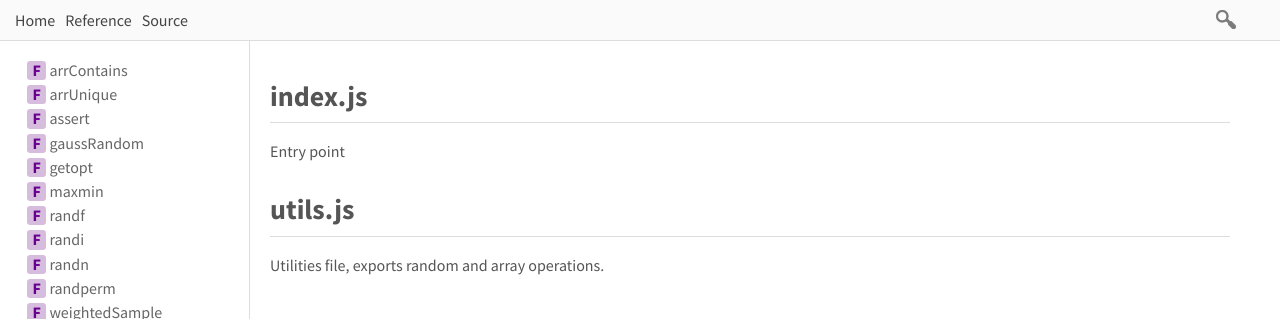
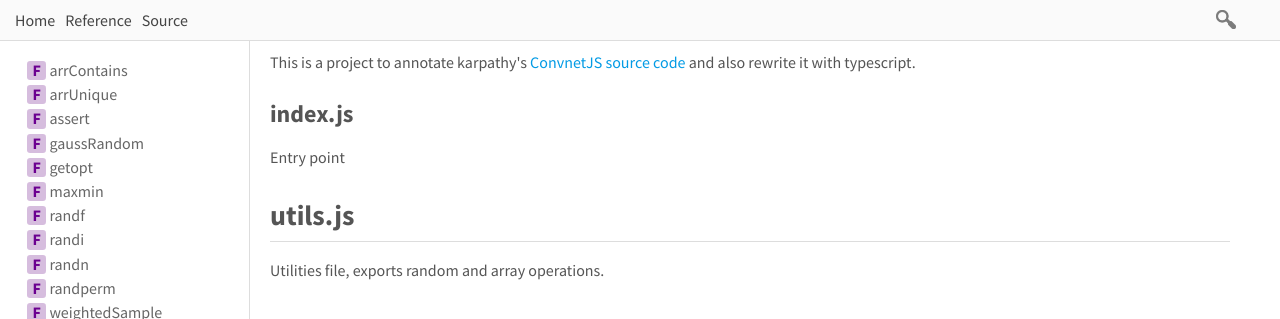
Before and after one commit to blessdyb/convnetjs-source, a website: page docs/index.html in a window 1280 px wide. Shown: the top 319 px of the page. Drawn offline with Linux system fonts and the light colour scheme.

```diff
--- a/docs/index.html
+++ b/docs/index.html
@@ -46,7 +46,8 @@
 </div>
 </nav>
 
-<div class="content" data-ice="content"><div data-ice="index" class="github-markdown"><h2 id="index-js">index.js</h2><p>Entry point</p>
+<div class="content" data-ice="content"><div data-ice="index" class="github-markdown"><p>This is a project to annotate karpathy&apos;s <a href="https://github.com/karpathy/convnetjs">ConvnetJS source code</a> and also rewrite it with typescript.</p>
+<h3 id="index-js">index.js</h3><p>Entry point</p>
 <h2 id="utils-js">utils.js</h2><p>Utilities file, exports random and array operations.</p>
 </div>
 </div>
--- a/docs/index.json
+++ b/docs/index.json
@@ -1190,7 +1190,7 @@
   },
   {
     "kind": "index",
-    "content": "## index.js\n\nEntry point\n\n## utils.js\n\nUtilities file, exports random and array operations.",
+    "content": "This is a project to annotate karpathy's [ConvnetJS source code](https://github.com/karpathy/convnetjs) and also rewrite it with typescript.\n\n\n### index.js\n\nEntry point\n\n## utils.js\n\nUtilities file, exports random and array operations.",
     "longname": "/Users/dyabo/Desktop/convnet-sourcecode/README.md",
     "name": "./README.md",
     "static": true,
```
Also changed, not shown: 1 other file.
